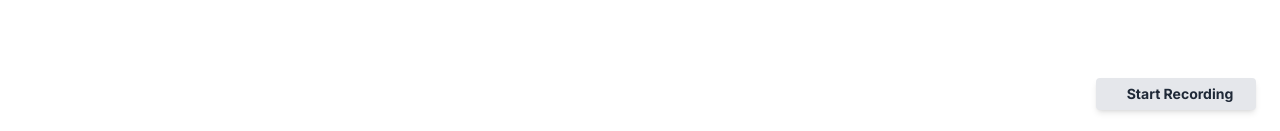
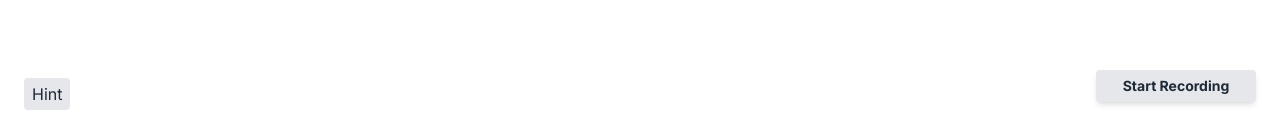
Before and after one commit to wenyili/map-memo-game, a Next.js app: page / in a window 1280 px wide. Shown: the part 666-797 px from the top of the page. Built offline with nearby package versions, Linux system fonts and the light colour scheme.

Commit message:
add activation and hint

```diff
--- a/app/component/game.tsx
+++ b/app/component/game.tsx
@@ -5,14 +5,16 @@ import { useRecorder } from "../lib/useRecorder"
 import { useCountries } from "../lib/useCountries";
 import { Menu } from "./menu";
 import { useEffect, useState } from "react";
+import classNames from 'classnames';
 
-const debug = false;
+const debug = true;
 
 export default function Game() {
     const { country, map, onGuess, right, lastText } = useCountries()
     const { recording, startRecoding, stopRecording, showText } = useRecorder(onGuess);
     const [ showMenu, setShowMenu ] = useState<boolean>(false)
     const [ buttonText, setButtonText ] = useState<string>("Start Recording")
+    const [ hint, setHint ] = useState<string>("Hint")
 
     const onClick = () => {
         if (recording === "RECORDING") {
@@ -20,13 +22,6 @@ export default function Game() {
         } else if (recording === "CLOSED") {
             startRecoding()
         }
-    }
-
-    const getBtnStatus = (status: "CONNECTING" | "STARTING" | "RECORDING" | "CLOSING" | "CLOSED") => {
-        if (status === "CLOSED") {
-            return "Start Recording";
-        }
-        return status;
     }
 
     const getButtonText = () => {
@@ -51,7 +46,7 @@ export default function Game() {
             </div>
             <Menu isOpen={showMenu} onOpenChange={(isOpen:boolean) => {setShowMenu(isOpen)}}/>
             <Button
-                className="fixed bottom-0 right-0 w-40 m-6 p-2 bg-gray-200 hover:bg-gray-500 text-gray-800 font-bold rounded inline-flex items-center"
+                className={classNames("fixed bottom-0 right-0 w-40 m-6 p-2 bg-gray-200 hover:bg-gray-500 text-gray-800 font-bold rounded inline-flex items-center", {"animate-bounce": recording === "CLOSED"})}
                 disabled={recording !== "RECORDING" && recording !== "CLOSED"}
                 onClick={onClick}
                 onMouseEnter={() => {recording === "RECORDING" && setButtonText("Stop Recording")}}
@@ -61,11 +56,13 @@ export default function Game() {
                     <span className="animate-ping absolute inline-flex h-full w-full rounded-full bg-red-500 opacity-75"></span>
                     <span className="relative inline-flex rounded-full h-3 w-3 bg-red-500"></span>
                 </span>)}
-                <span className="ml-2">{buttonText}</span>
+                <span className={classNames({"ml-2": recording === "RECORDING"})}>{buttonText}</span>
             </Button>
-            { debug && (<div className="fixed bottom-0 w-full bg-gray-400 text-white p-4">
-                {showText}
-            </div>)}
+            <div className="fixed bottom-0 left-0 h-8 m-6 p-2 bg-gray-200 hover:bg-gray-500 text-gray-800 rounded inline-flex items-center justify-center"
+                onMouseEnter={() => setHint(country)}
+                onMouseLeave={() => setHint("Hint")}>
+                {hint}
+            </div>
         </>
     )
 
--- a/package.json
+++ b/package.json
@@ -14,6 +14,7 @@
     "@radix-ui/react-slot": "^1.0.2",
     "@radix-ui/react-switch": "^1.0.3",
     "class-variance-authority": "^0.7.0",
+    "classnames": "^2.5.1",
     "crypto-js": "^4.2.0",
     "next": "14.1.0",
     "openai": "^4.28.4",
```
Also changed, not shown: 1 other file (tests, documents, lock files or other folders).
